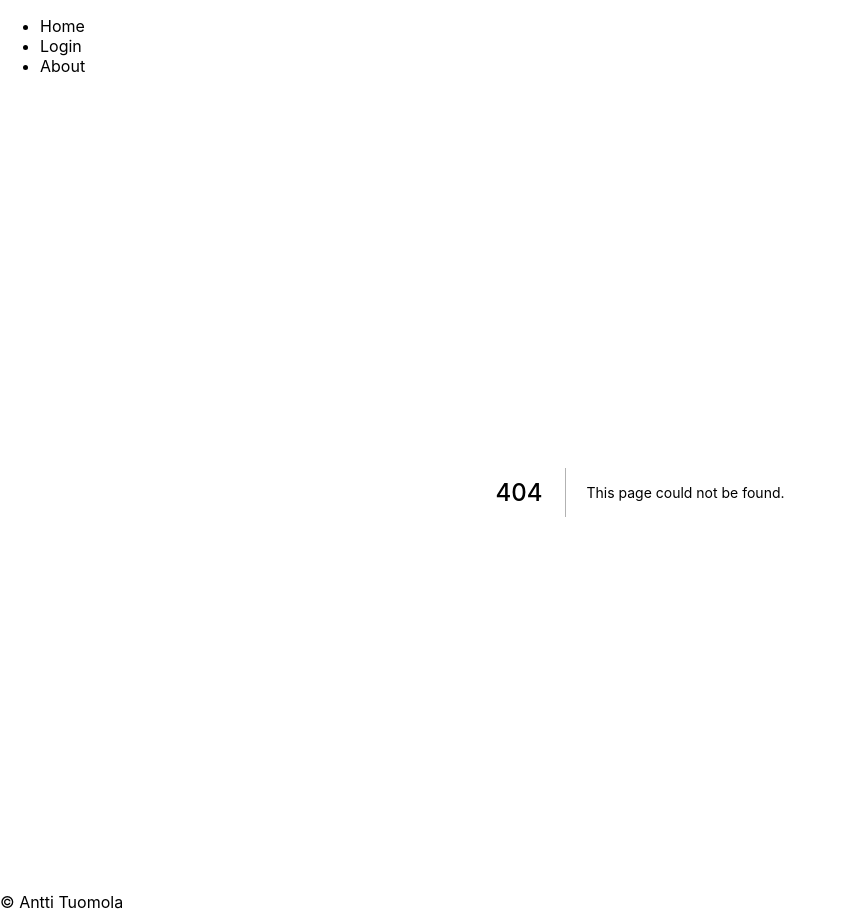
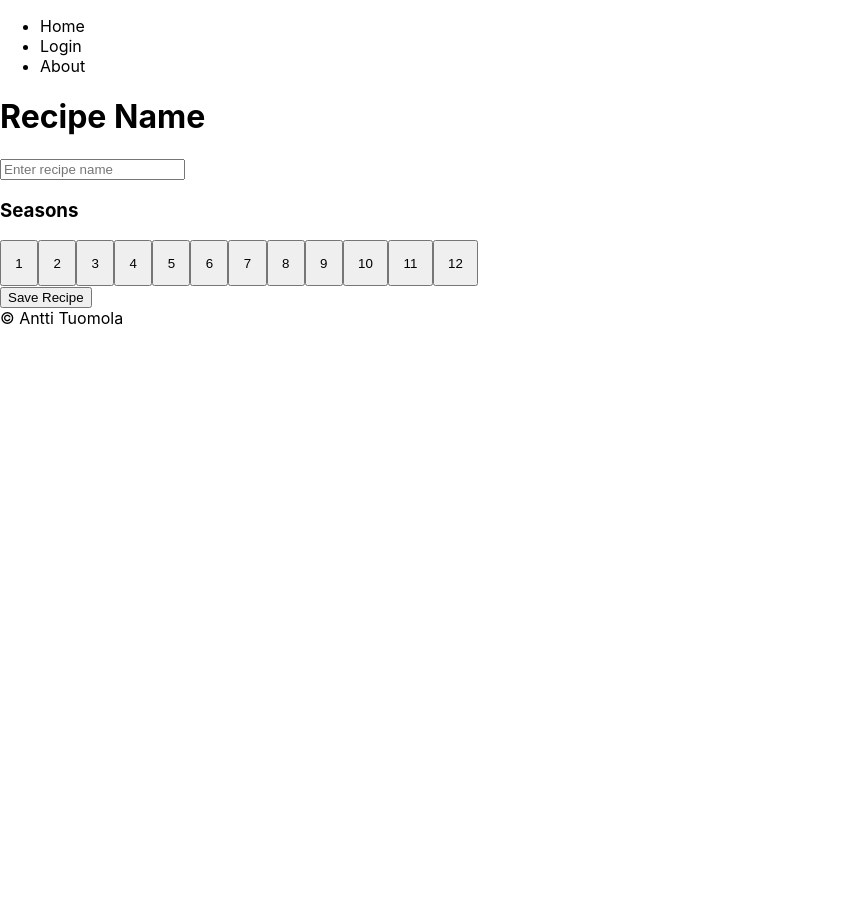
Before and after one commit to anttituomola/ostoslista, a Next.js app: page /createRecipe in a window 1280 px wide. Before the commit this address had no page. Shown: the whole page, without its empty margins (0-843 px from the left). After the commit the page ends 800 px from the top, so only its background shows below. Built offline with nearby package versions, Linux system fonts and the light colour scheme.

Commit message:
Add recipe page

```diff
--- a/components/Day.js
+++ b/components/Day.js
@@ -2,7 +2,6 @@ import { v4 as uuid } from "uuid"
 import Portion from "./Portion"
 
 const Day = (props) => {
-    console.log("Props from Day: ",props)
     const portions = props.portions ? props.portions.map(portion => {
         return <Portion key={uuid()} day={props.weekday} portion={portion} selectPortion={props.selectPortion}/>
     }) : ""
--- a/components/PortionPlaceholders.js
+++ b/components/PortionPlaceholders.js
@@ -11,7 +11,6 @@ const PortionPlaceholders = forwardRef((props, ref) => {
 
   useImperativeHandle(ref, () => ({
     closeModal: () => {
-      console.log("MODAL CLOSING")
       setModal(false)
     }
   }))
@@ -33,7 +32,6 @@ const PortionPlaceholders = forwardRef((props, ref) => {
     )
 
   const chunks = chunk(currentPlan, portionsPerDay)
-  console.log(chunks)
 
   const days = Array.from({ length: numberOfDays }, (x, i) => {
     return <Day key={uuid()} portions={chunks[i]} weekday={dayjs().add(i, "day").format("dddd")}
--- /dev/null
+++ b/components/createRecipe/RecipeData.js
@@ -0,0 +1,55 @@
+import { v4 as uuid } from 'uuid'
+import { useState } from 'react'
+import styles from "/styles/AddRecipe.module.css"
+
+const RecipeData = () => {
+    const [recipeName, setRecipeName] = useState('')
+    const [selectedMonths, setSelectedMonths] = useState([])
+    const allMonthNumbers = [1, 2, 3, 4, 5, 6, 7, 8, 9, 10, 11, 12]
+
+    const saveRecipe = () => {
+        const recipe = {
+            id: uuid(),
+            name: recipeName,
+            seasons: selectedMonths
+        }
+
+        console.log(recipe)
+        fetch("/api/addRecipe", {
+            method: "POST",
+            headers: {
+                "Content-Type": "application/json",
+            },
+            body: JSON.stringify(recipe),
+        })
+            .then((res) => {
+                console.log(res)
+                setRecipeName('')
+            })
+            .catch((err) => {
+                console.log(err)
+            })
+    }
+
+
+
+    return (
+        <div>
+            <h1>Recipe Name</h1>
+            <input
+                placeholder="Enter recipe name"
+                value={recipeName}
+                onChange={e => setRecipeName(e.target.value)}
+            />
+            <div>
+                <h3>Seasons</h3>
+                {allMonthNumbers.map(month => (
+                        <button key={month} className={styles.seasonButton}>{month}</button>
+                ))}
+            </div>
+            <button onClick={saveRecipe}>Save Recipe</button>
+        </div>
+    )
+}
+
+export default RecipeData
--- /dev/null
+++ b/pages/api/addRecipe.js
@@ -0,0 +1,25 @@
+import prisma from "prisma/prisma"
+
+const addRecipe = async (req, res) => {
+    if (req.method === "POST") {
+        try {
+            const { name, id } = req.body
+            const recipe = await prisma.recipes.create({
+                data: {
+                    id,
+                    name
+                }
+            })
+
+            res.statusCode = 200
+            res.setHeader("Content-Type", "application/json")
+            res.end(JSON.stringify({ status: "ok" }))
+        } catch (err) {
+            res.statusCode = 500
+            res.setHeader("Content-Type", "application/json")
+            res.end(JSON.stringify({ status: "error", message: err.message }))
+        }
+    }
+}
+
+export default addRecipe
--- /dev/null
+++ b/pages/createRecipe.js
@@ -0,0 +1,9 @@
+import RecipeData from "components/createRecipe/RecipeData"
+
+const createRecipe = () => {
+  return (
+    <RecipeData />
+  )
+}
+
+export default createRecipe
--- a/pages/index.js
+++ b/pages/index.js
@@ -8,7 +8,6 @@ import React, { useState, useRef } from 'react'
 const Home = (props) => {
   const modalRef = useRef(null)
 
-  console.log(props)
   const [numberOfDiners, setNumberOfDiners] = useState(1)
   const [numberOfDays, setNumberOfDays] = useState(3)
   const [portionsPerDay, setPortionsPerDay] = useState(2)
@@ -31,7 +30,6 @@ const Home = (props) => {
     setCurrentPlan(newPlan)
     // HOW CAN IT BE SO FUCKING DIFFICULT TO UPDATE THE STATE OF A CHILD COMPONENT?
     // https://stackoverflow.com/questions/66664209/how-can-i-use-forwardref-in-react
-    console.log("REF: ", modalRef)
     modalRef.current.closeModal()
   }
 
--- /dev/null
+++ b/styles/AddRecipe.module.css
@@ -0,0 +1,8 @@
+.selected {
+    background-color: #CFD8DC !important;
+    color: white;
+}
+
+.seasonButton {
+    padding: 1em;
+}
```
Also changed, not shown: 2 other files (tests, documents, lock files or other folders).
